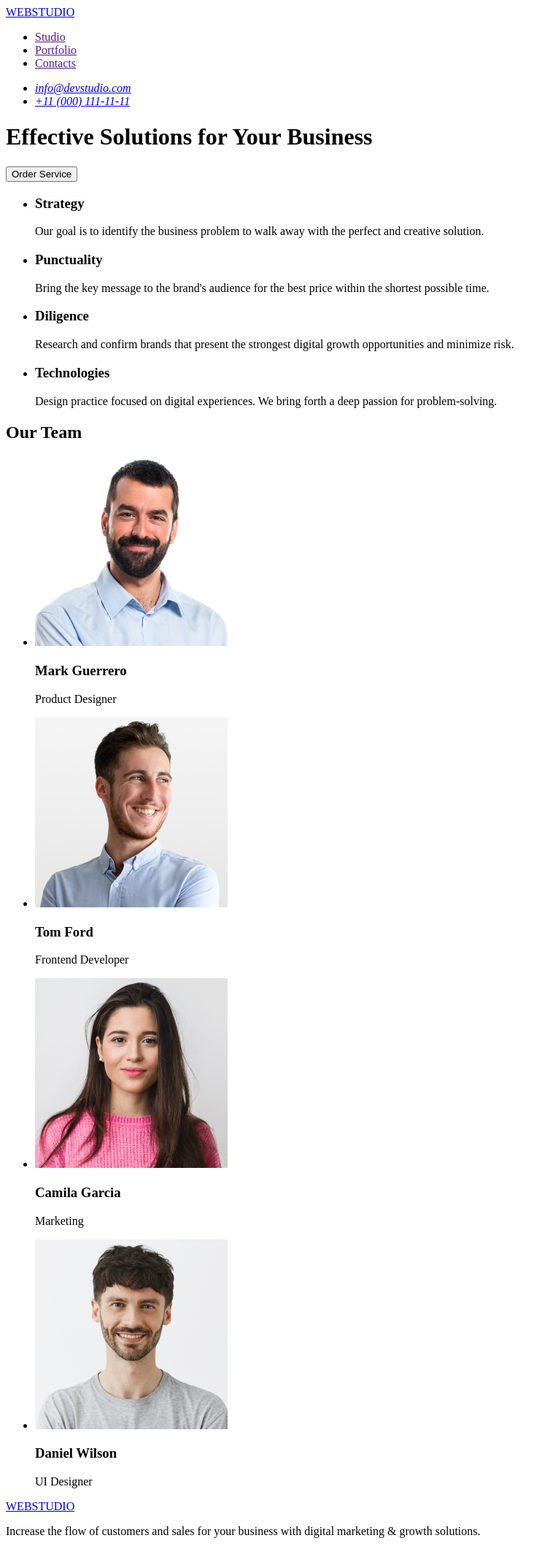
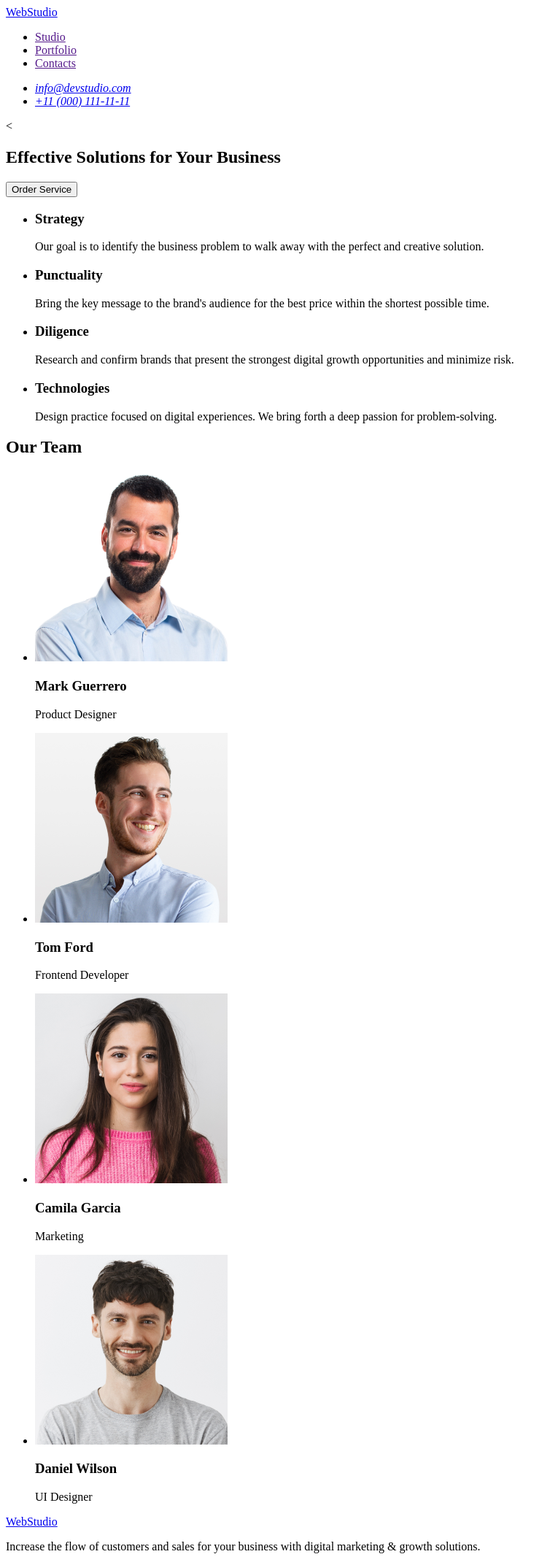
Before and after one commit to marusya2299/goit-markup-hw-01, a plain HTML site: page index.html in a window 1280 px wide. Shown: the whole page at 73% size, without its empty margins (0-754 px from the left). Before the commit the page ends 2123 px from the top, so only its background shows below. Drawn offline with Linux system fonts and the light colour scheme.

Commit message:
Update index.html

```diff
--- a/index.html
+++ b/index.html
@@ -10,11 +10,12 @@
 <body>
     <!-- Шапка веб-сторінки -->
     <header>
-        <!-- Лого-->
-        <a href="./index.html">WEBSTUDIO</a>
 
         <!-- Навігація -->
         <nav>
+            <!-- Лого-->
+            <a href="./index.html">WebStudio</a>
+
             <ul>
                 <li><a href="">Studio</a></li>
                 <li><a href="">Portfolio</a></li>
@@ -32,10 +33,11 @@
 
     <!-- Основний вміст -->
     <main>
-        <h1>Effective Solutions for Your Business</h1>
+        <section><
+            <h1>Effective Solutions for Your Business</h1>
 
-        <button type="button">Order Service</button>
-
+            <button type="button">Order Service</button>
+        </section>
         <section>
             <h2 hidden>Our advantages</h2>
             <ul>
@@ -105,7 +107,7 @@
     <!-- Фінальна частина -->
     <footer>
         <!-- Лого-->
-        <a href="./index.html">WEBSTUDIO</a>
+        <a href="./index.html">WebStudio</a>
         <p>
             Increase the flow of customers and
             sales for your business with digital
```
